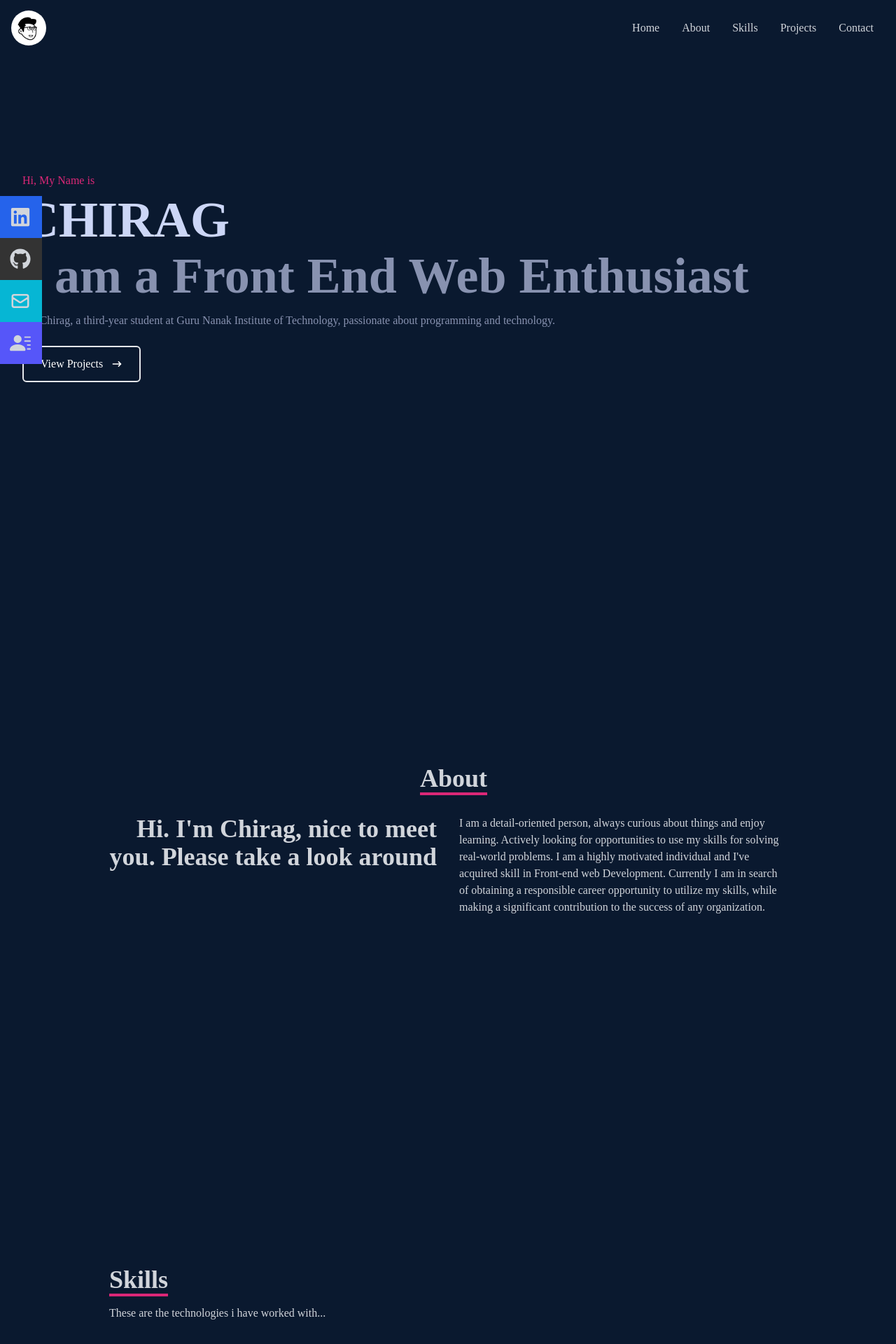
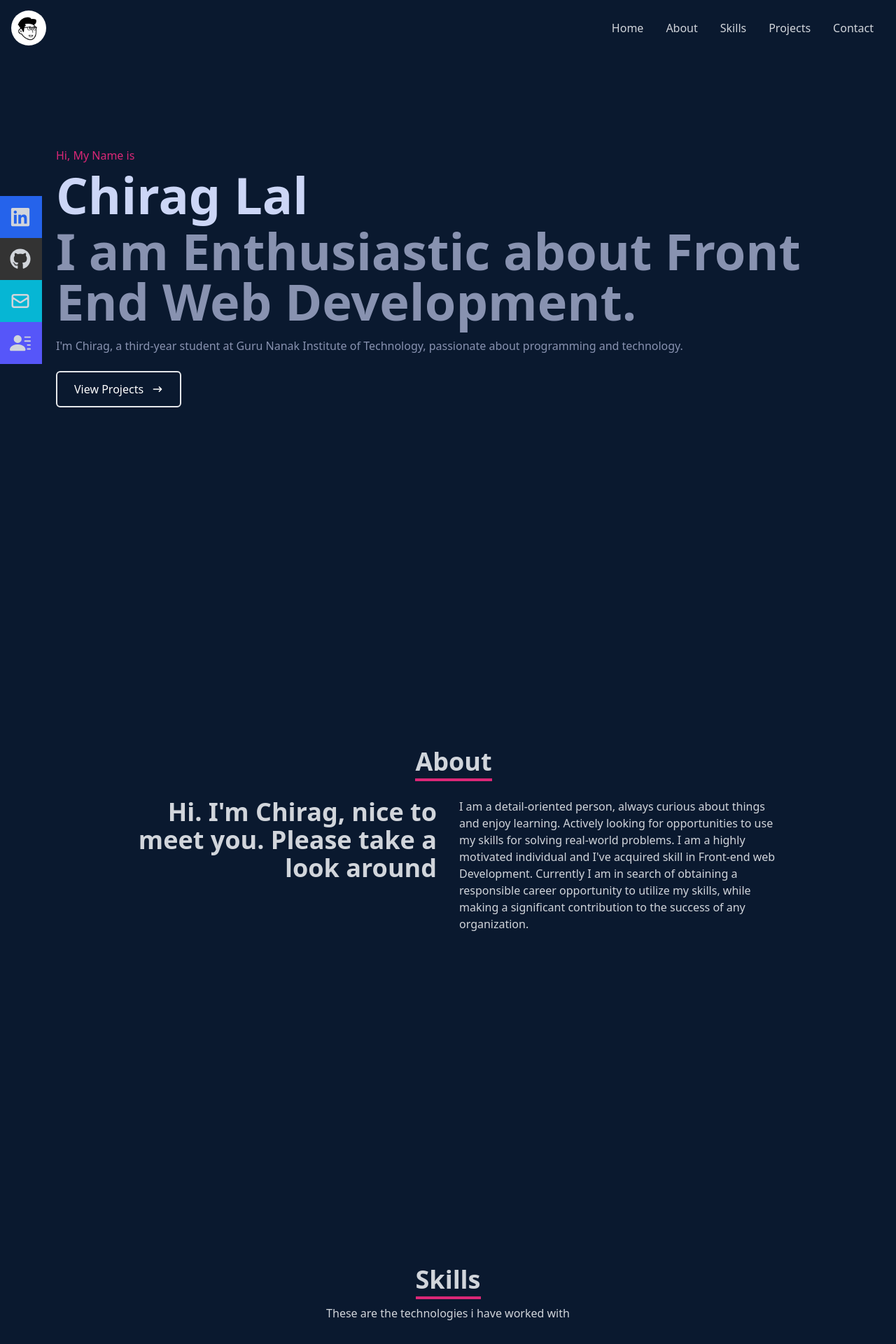
Before and after one commit to chiraglal/portfolio, a React (Create React App) app: page / in a window 1280 px wide. Shown: the top 1920 px of the page at 70% size. Built offline with nearby package versions, Linux system fonts and the light colour scheme.

Commit message:
Minor Changes

```diff
--- a/src/components/Contact.js
+++ b/src/components/Contact.js
@@ -11,7 +11,7 @@ const Contact = () => {
         action="https://getform.io/f/293aab48-7802-40be-9f61-d3e2bcba185d"
         className="flex flex-col max-w-[600px] w-full"
       >
-        <div className="pb-8">
+        <div className="pb-8 sm:text-center mt-10">
           <p className="text-4xl border-b-2 border-pink-600 inline font-bold text-gray-300">
             Contact
           </p>
--- a/src/components/Home.js
+++ b/src/components/Home.js
@@ -3,13 +3,13 @@ import { HiArrowNarrowRight } from "react-icons/hi";
 const Home = () => {
   return (
     <div name="home" className="w-full h-screen bg-[#0a192f]">
-      <div className="max-w-1000px mx-auto px-8 flex justify-center flex-col h-full">
+      <div className="max-w-1000px mx-auto px-20 flex justify-center flex-col h-full">
         <p className="text-pink-600">Hi, My Name is</p>
         <h1 className="text-4xl sm:text-7xl font-bold text-[#ccd6f6] my-2">
-          CHIRAG
+          Chirag Lal
         </h1>
         <h2 className="text-4xl sm:text-7xl font-bold text-[#8892b0]">
-          I am a Front End Web Enthusiast
+          I am Enthusiastic about Front End Web Development.
         </h2>
         <p className="text-[#8892b0] py-4 max-w[700px]">
           I'm Chirag, a third-year student at Guru Nanak Institute of
--- a/src/components/Navbar.js
+++ b/src/components/Navbar.js
@@ -21,27 +21,27 @@ const Navbar = () => {
       </div>
       {/* menu */}
       <ul className="hidden md:flex">
-        <li>
+        <li className="hover:underline hover:underline-offset-4">
           <Link to="home" spy={true} smooth={true} duration={500}>
             Home
           </Link>
         </li>
-        <li>
+        <li className="hover:underline hover:underline-offset-4">
           <Link to="about" spy={true} smooth={true} duration={500}>
             About
           </Link>
         </li>
-        <li>
+        <li className="hover:underline hover:underline-offset-4">
           <Link to="skills" spy={true} smooth={true} duration={500}>
             Skills
           </Link>
         </li>
-        <li>
+        <li className="hover:underline hover:underline-offset-4">
           <Link to="projects" spy={true} smooth={true} duration={500}>
             Projects
           </Link>
         </li>
-        <li>
+        <li className="hover:underline hover:underline-offset-4">
           <Link to="contact" spy={true} smooth={true} duration={500}>
             Contact
           </Link>
@@ -121,7 +121,9 @@ const Navbar = () => {
           <li className="w-[160px] h-[60px] flex justify-between items-center ml-[-100px] hover:ml-[-10px] duration-300 bg-blue-600">
             <a
               className="flex justify-between items-center w-full text-gray-300 "
-              href="/"
+              href="https://www.linkedin.com/in/chirag-lal-141a0b19b/"
+              rel="noreferrer"
+              target="_blank"
             >
               LinkedIn
               <FaLinkedin size={30} />
@@ -130,7 +132,9 @@ const Navbar = () => {
           <li className="w-[160px] h-[60px] flex justify-between items-center ml-[-100px] hover:ml-[-10px] duration-300 bg-[#333333]">
             <a
               className="flex justify-between items-center w-full text-gray-300"
-              href="/"
+              href="https://github.com/chiraglal"
+              rel="noreferrer"
+              target="_blank"
             >
               Github
               <FaGithub size={30} />
@@ -139,7 +143,9 @@ const Navbar = () => {
           <li className="w-[160px] h-[60px] flex justify-between items-center ml-[-100px] hover:ml-[-10px] duration-300 bg-cyan-500">
             <a
               className="flex justify-between items-center w-full text-gray-300 "
-              href="/"
+              href="chiraglal15@gmail.com"
+              rel="noreferrer"
+              target="_blank"
             >
               Mail
               <HiOutlineMail size={30} />
@@ -148,7 +154,9 @@ const Navbar = () => {
           <li className="w-[160px] h-[60px] flex justify-between items-center ml-[-100px] hover:ml-[-10px] duration-300 bg-[#5656f9]">
             <a
               className="flex justify-between items-center w-full text-gray-300 "
-              href="/"
+              href="https://drive.google.com/file/d/1G6JRpNTVZzW5NpWVrx1iYLSdMgiEaoq6/view?usp=sharing"
+              rel="noreferrer"
+              target="_blank"
             >
               Resume
               <BsFillPersonLinesFill size={30} />
--- a/src/components/Projects.js
+++ b/src/components/Projects.js
@@ -7,7 +7,7 @@ const Work = () => {
       className="bg-[#0a192f] w-full md:h-screen text-gray-300"
     >
       <div className="max-w-[1000px] mx-auto flex flex-col justify-center p-4 w-full h-full">
-        <div className="pb-8">
+        <div className="pb-8 sm:text-center">
           <p className="text-4xl font-bold inline border-b-4 text-gray-300 border-pink-600">
             Projects
           </p>
--- a/src/components/Skills.js
+++ b/src/components/Skills.js
@@ -12,13 +12,11 @@ const Skills = () => {
     <div name="skills" className="bg-[#0a192f] text-gray-300 w-full h-screen">
       {/* Container */}
       <div className="max-w-[1000px] mx-auto p-4 flex flex-col justify-center w-full h-full">
-        <div>
-          <p className="text-4xl font-bold border-b-4 border-pink-600 inline">
+        <div className="sm:text-center">
+          <p className="text-4xl font-bold border-b-4 border-pink-600 inline text-center">
             Skills
           </p>
-          <p className="py-4">
-            These are the technologies i have worked with...
-          </p>
+          <p className="py-4">These are the technologies i have worked with</p>
         </div>
         <div>
           <div className="w-full grid grid-cols-2 sm:grid-cols-4 gap-4 text-center py-8">
--- a/src/index.css
+++ b/src/index.css
@@ -2,10 +2,10 @@
 @tailwind components;
 @tailwind utilities;
 
-@import url('https://fonts.googleapis.com/css2?family=Edu+SA+Beginner&display=swap');
-body{
+@import url('https://fonts.googleapis.com/css2?family=Plus+Jakarta+Sans:wght@200&display=swap');
+/* body{
     font-family: 'Edu SA Beginner', cursive;
-}
+} */
 
 @layer base{
     li{
```
